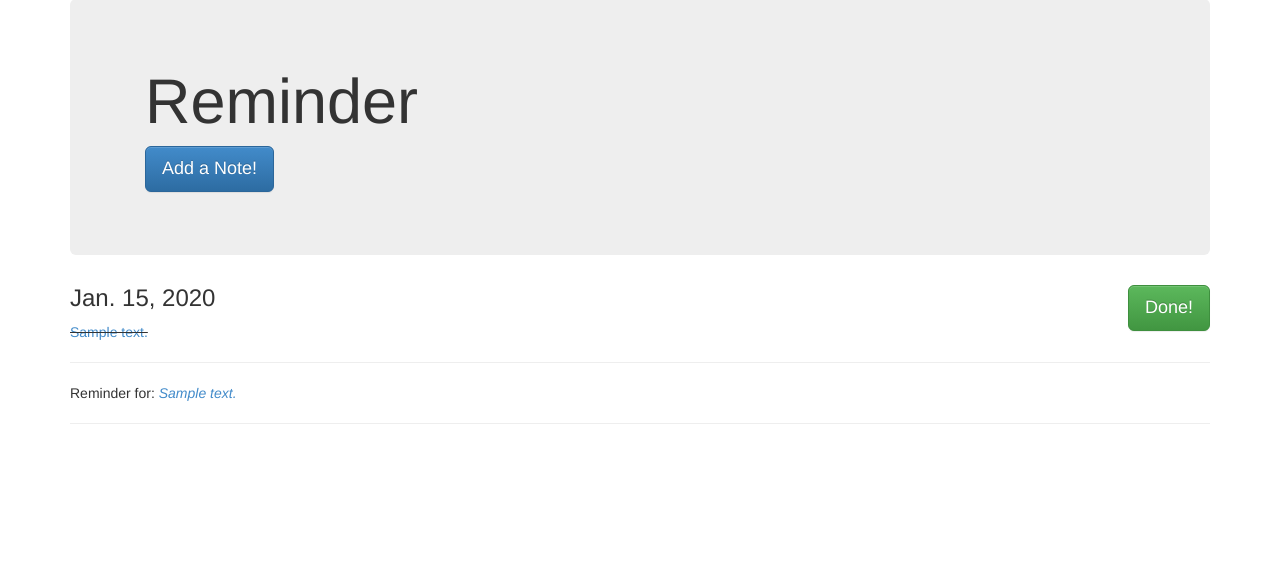
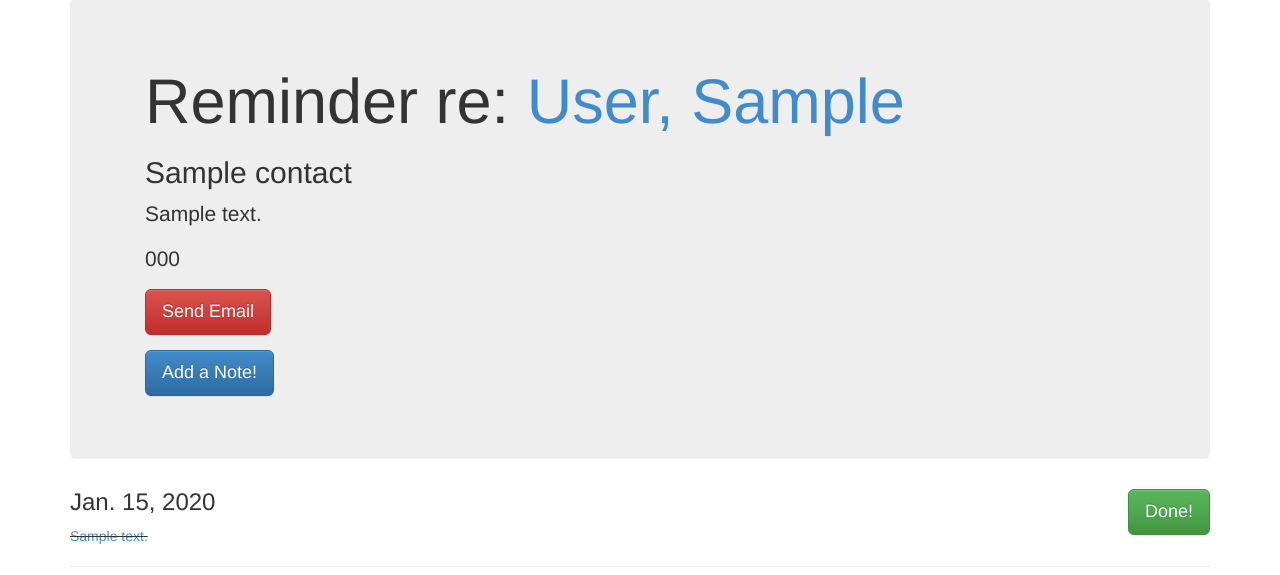
Before and after one commit to mitzvotech/raise-the-bar, a Django app: template raisethebar/app/templates/reminder_view.html in a window 1280 px wide; the page is wider, and only the part inside the window is pictured. Shown: the part 51-626 px from the top of that part. Run offline with Django 3.2, Linux system fonts and the light colour scheme; the template is opened without the code that fills it: values that come from a table or form of the project are taken from there, others are empty; tables that the repository leaves empty hold one stand-in row (values such as "Sample post"); some libraries are stand-ins or nearby versions.

Commit message:
added more contact info on pages

```diff
--- a/raisethebar/app/templates/contact_view.html
+++ b/raisethebar/app/templates/contact_view.html
@@ -4,6 +4,10 @@
     <div class="jumbotron">
       <div class="container">
         <h1>{{contact}}</h1>
+        {% if contact.title %}<h2>{{contact.title}}</h2>{% endif %}
+        {% if contact.contact_notes %}<p>{{contact.contact_notes}}</p>{% endif %}
+        <p>{{contact.phone_number}}</p>
+        <p><a href="mailto:{{contact.email}}"><button type="button" class="btn btn-danger btn-lg">Send Email</button></a></p>
 		<p><a class="btn btn-primary btn-lg" role="button" href="/firm/addnote/{{contact.firm.id}}">Add a Note!</a></p>
       </div>
     </div>
--- a/raisethebar/app/templates/note_view.html
+++ b/raisethebar/app/templates/note_view.html
@@ -4,6 +4,10 @@
     <div class="jumbotron">
       <div class="container">
         <h1>Note re: <a href="{{note.contact.get_absolute_url}}">{{note.contact}}</a></h1>
+		{% if note.contact.title %}<h2>{{note.contact.title}}</h2>{% endif %}
+        {% if note.contact.contact_notes %}<p>{{note.contact.contact_notes}}</p>{% endif %}
+        <p>{{note.contact.phone_number}}</p>
+        <p><a href="mailto:{{note.contact.email}}"><button type="button" class="btn btn-danger btn-lg">Send Email</button></a></p>
 		<p><a class="btn btn-primary btn-lg" role="button" href="/note/addreminder/{{note.id}}">Add a Reminder!</a></p>
       </div>
     </div>
--- a/raisethebar/app/templates/reminder_view.html
+++ b/raisethebar/app/templates/reminder_view.html
@@ -3,7 +3,11 @@
 {% block content %}
     <div class="jumbotron">
       <div class="container">
-        <h1>Reminder</h1>
+        <h1>Reminder re: <a href="{{reminder.note.contact.get_absolute_url}}">{{reminder.note.contact}}</a></h1>
+        {% if reminder.note.contact.title %}<h2>{{reminder.note.contact.title}}</h2>{% endif %}
+        {% if reminder.note.contact.contact_notes %}<p>{{reminder.note.contact.contact_notes}}</p>{% endif %}
+        <p>{{reminder.note.contact.phone_number}}</p>
+        <p><a href="mailto:{{reminder.note.contact.email}}"><button type="button" class="btn btn-danger btn-lg">Send Email</button></a></p>
 		<p><a class="btn btn-primary btn-lg" role="button" href="/firm/addnote/{{note.firm.id}}">Add a Note!</a></p>
       </div>
     </div>
```
